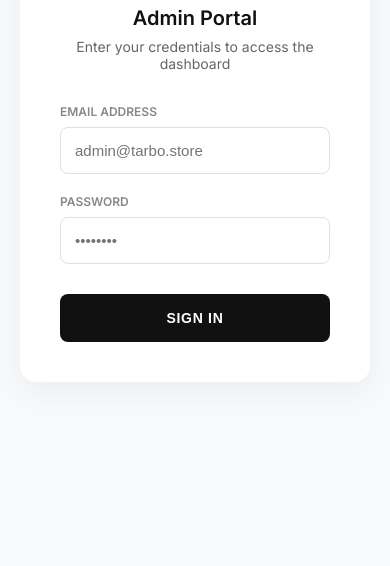
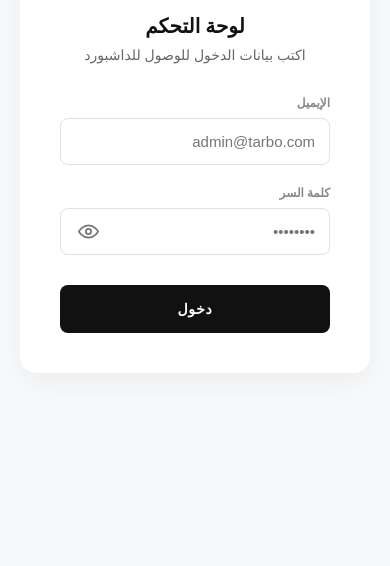
Before and after one commit to Elawady2002/Tarbo-dashboard-, a website: page login.html in a window 390 px wide. Shown: the part 278-844 px from the top of the page. Drawn offline with Linux system fonts and the light colour scheme.

Commit message:
Improve mobile login experience

```diff
--- a/login.html
+++ b/login.html
@@ -1,9 +1,9 @@
 <!DOCTYPE html>
-<html lang="en">
+<html lang="ar" dir="rtl">
 <head>
   <meta charset="UTF-8" />
   <meta name="viewport" content="width=device-width, initial-scale=1.0" />
-  <title>Admin Login – Tarbo Store</title>
+  <title>تسجيل الدخول - تاربو</title>
   <link rel="preconnect" href="https://fonts.googleapis.com" />
   <link rel="preconnect" href="https://fonts.gstatic.com" crossorigin />
   <link href="https://fonts.googleapis.com/css2?family=Inter:wght@300;400;500;600;700&display=swap" rel="stylesheet" />
@@ -26,6 +26,7 @@
       align-items: center;
       justify-content: center;
       padding: 20px;
+      direction: rtl;
     }
 
     .login-card {
@@ -61,7 +62,7 @@
     }
 
     .form-group {
-      text-align: left;
+      text-align: right;
       margin-bottom: 20px;
     }
 
@@ -81,6 +82,40 @@
       border-radius: 8px;
       font-size: 15px;
       transition: all 0.2s;
+    }
+
+    .password-wrap {
+      position: relative;
+    }
+
+    .password-wrap input {
+      padding-left: 52px;
+    }
+
+    .toggle-password {
+      position: absolute;
+      left: 10px;
+      top: 50%;
+      transform: translateY(-50%);
+      width: 36px;
+      height: 36px;
+      border: none;
+      background: transparent;
+      color: #777;
+      display: grid;
+      place-items: center;
+      cursor: pointer;
+      border-radius: 8px;
+    }
+
+    .toggle-password:focus {
+      outline: none;
+      background: #f1f2f4;
+    }
+
+    .toggle-password svg {
+      width: 21px;
+      height: 21px;
     }
 
     input:focus {
@@ -136,20 +171,28 @@
 
 <div class="login-card">
   <div class="logo">TARBO</div>
-  <h1>Admin Portal</h1>
-  <p class="subtitle">Enter your credentials to access the dashboard</p>
+  <h1>لوحة التحكم</h1>
+  <p class="subtitle">اكتب بيانات الدخول للوصول للداشبورد</p>
 
   <form id="loginForm">
     <div class="form-group">
-      <label>Email Address</label>
-      <input type="email" id="email" required placeholder="admin@tarbo.store" />
+      <label>الإيميل</label>
+      <input type="email" id="email" required placeholder="admin@tarbo.com" />
     </div>
     <div class="form-group">
-      <label>Password</label>
-      <input type="password" id="password" required placeholder="••••••••" />
+      <label>كلمة السر</label>
+      <div class="password-wrap">
+        <input type="password" id="password" required placeholder="••••••••" />
+        <button type="button" class="toggle-password" id="togglePassword" aria-label="إظهار كلمة السر">
+          <svg id="eyeIcon" fill="none" stroke="currentColor" stroke-width="2" viewBox="0 0 24 24">
+            <path d="M1 12s4-7 11-7 11 7 11 7-4 7-11 7S1 12 1 12z"></path>
+            <circle cx="12" cy="12" r="3"></circle>
+          </svg>
+        </button>
+      </div>
     </div>
     <button type="submit" class="btn-login" id="loginBtn">
-      <span id="btnText">Sign In</span>
+      <span id="btnText">دخول</span>
       <div class="loader" id="loader"></div>
     </button>
   </form>
@@ -158,13 +201,25 @@
 </div>
 
 <script>
-  const adminEmail = 'admin@tarbo.store';
+  const adminEmails = ['admin@tarbo.store', 'admin@tarbo.com'];
   const adminPassword = 'admin123456';
   const sessionKey = 'tarboAdminSession';
+  const passwordInput = document.getElementById('password');
+  const togglePassword = document.getElementById('togglePassword');
+  const eyeIcon = document.getElementById('eyeIcon');
+
+  togglePassword.addEventListener('click', () => {
+    const isHidden = passwordInput.type === 'password';
+    passwordInput.type = isHidden ? 'text' : 'password';
+    togglePassword.setAttribute('aria-label', isHidden ? 'إخفاء كلمة السر' : 'إظهار كلمة السر');
+    eyeIcon.innerHTML = isHidden
+      ? '<path d="M17.94 17.94A10.94 10.94 0 0 1 12 20C5 20 1 12 1 12a20.64 20.64 0 0 1 5.06-5.94M9.9 4.24A10.53 10.53 0 0 1 12 4c7 0 11 8 11 8a19.79 19.79 0 0 1-2.17 3.19"></path><path d="M1 1l22 22"></path><path d="M14.12 14.12A3 3 0 0 1 9.88 9.88"></path>'
+      : '<path d="M1 12s4-7 11-7 11 7 11 7-4 7-11 7S1 12 1 12z"></path><circle cx="12" cy="12" r="3"></circle>';
+  });
 
   document.getElementById('loginForm').addEventListener('submit', async (e) => {
     e.preventDefault();
-    const email = document.getElementById('email').value;
+    const email = document.getElementById('email').value.trim().toLowerCase();
     const password = document.getElementById('password').value;
     const btn = document.getElementById('loginBtn');
     const btnText = document.getElementById('btnText');
@@ -178,18 +233,18 @@
     msg.style.display = 'none';
 
     setTimeout(() => {
-      if (email === adminEmail && password === adminPassword) {
+      if (adminEmails.includes(email) && password === adminPassword) {
         localStorage.setItem(sessionKey, JSON.stringify({
           email,
           loggedInAt: new Date().toISOString(),
         }));
 
-        msg.textContent = 'Login successful! Redirecting...';
+        msg.textContent = 'تم الدخول بنجاح...';
         msg.className = 'success';
         msg.style.display = 'block';
         window.location.href = 'index.html';
       } else {
-        msg.textContent = 'Invalid email or password.';
+        msg.textContent = 'الإيميل أو كلمة السر غير صحيحة.';
         msg.className = 'error';
         msg.style.display = 'block';
 
```
